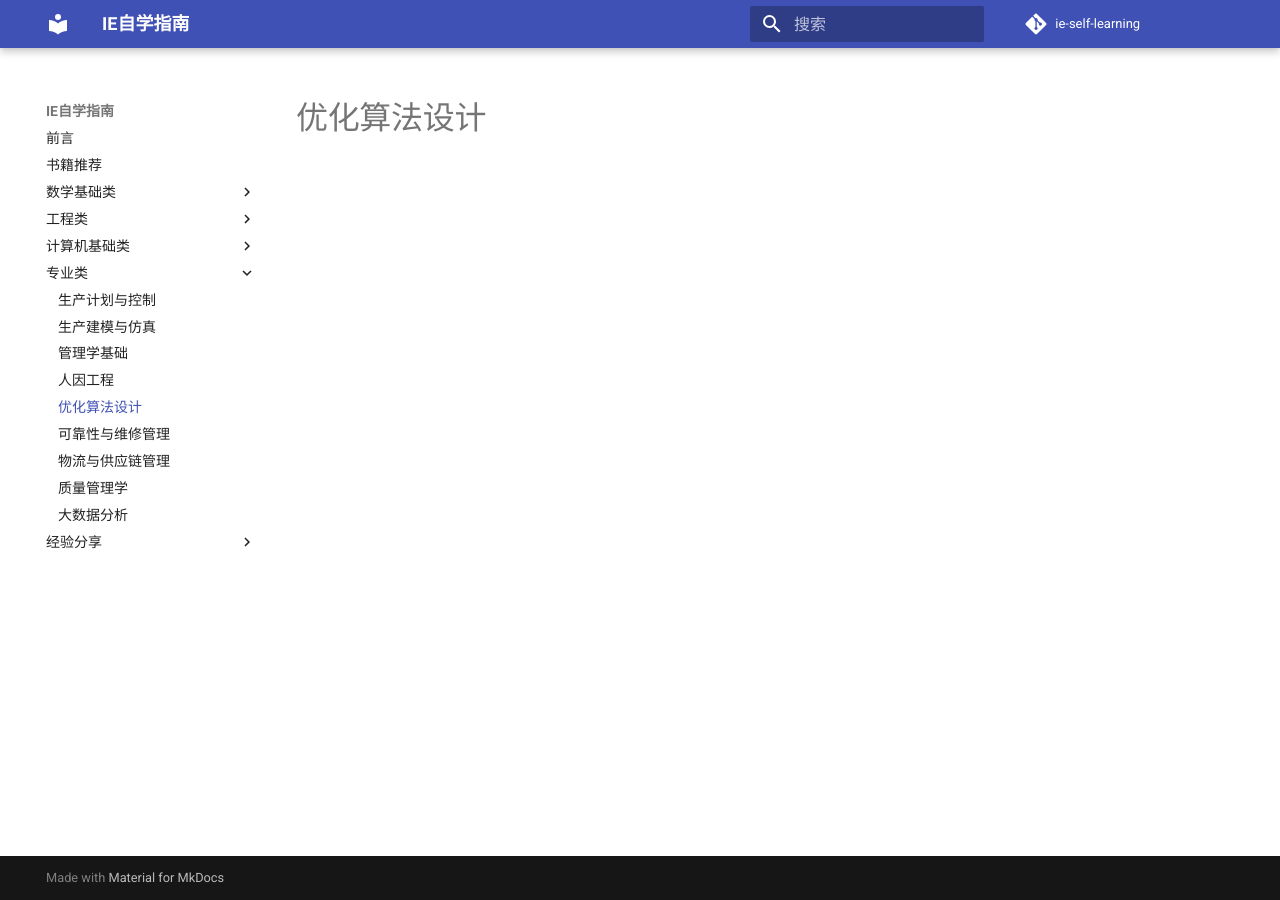
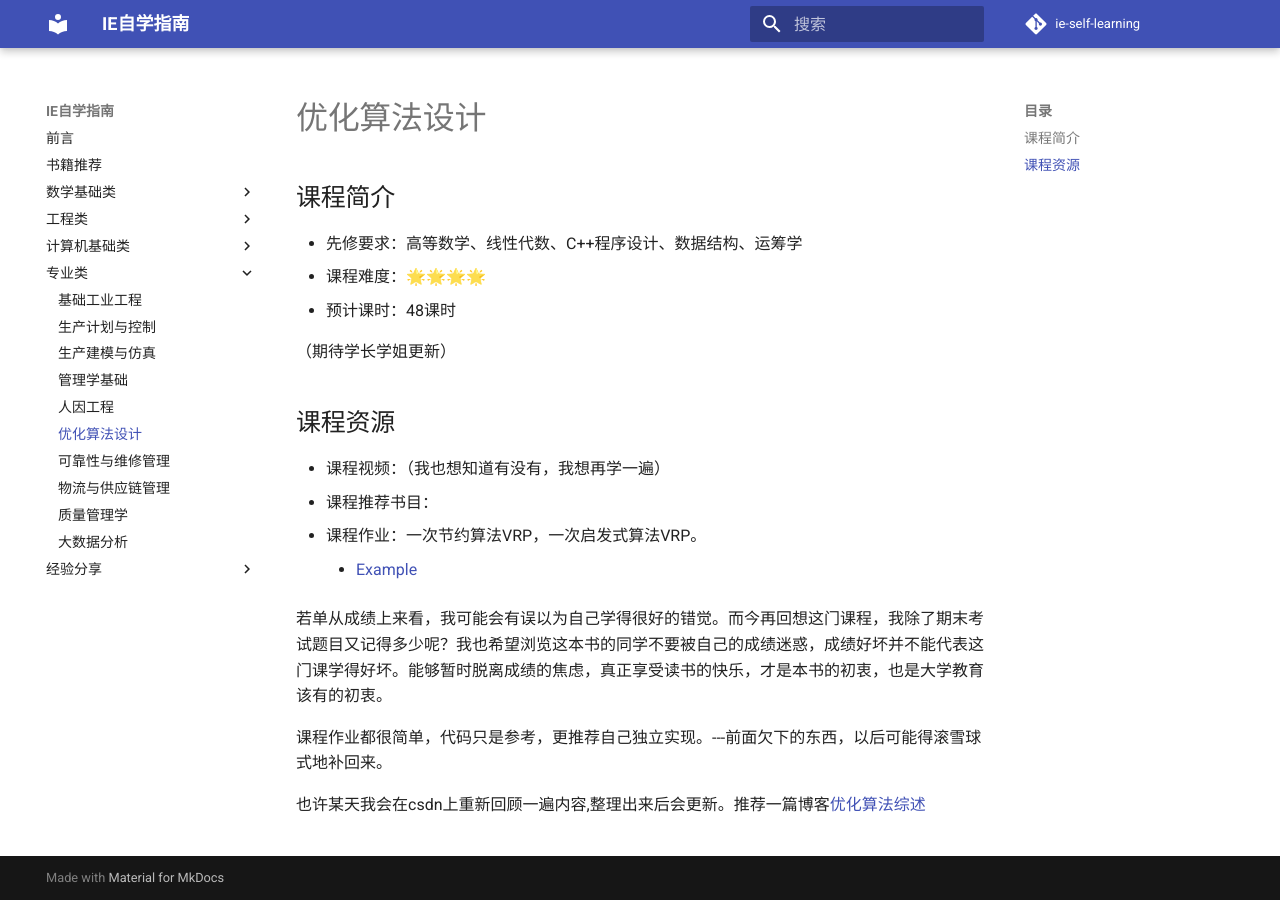
Before and after one commit to ceclin/ie-self-learning, an MkDocs documentation site: the page built from docs/专业类/优化算法设计.md, in a window 1280 px wide. Built offline with MkDocs 1.6.1 and Material for MkDocs 9.7.7, drawn with Linux system fonts in a browser that asks for light colours; comment, search, counter and statistics services are not loaded.

Commit message:
update-major course (#37)
* update-major course

* fix typo

Co-authored-by: Cecil Lin <iceclin@outlook.com>

```diff
--- a/docs/专业类/优化算法设计.md
+++ b/docs/专业类/优化算法设计.md
@@ -1 +1,21 @@
 # 优化算法设计
+## 课程简介
+- 先修要求：高等数学、线性代数、C++程序设计、数据结构、运筹学
+- 课程难度：🌟🌟🌟🌟
+- 预计课时：48课时
+
+（期待学长学姐更新）
+
+
+## 课程资源
+- 课程视频：（我也想知道有没有，我想再学一遍）
+- 课程推荐书目：
+
+- 课程作业：一次节约算法VRP，一次启发式算法VRP。
+    - [Example](https://github.com/ceclin/SJTU-IO214-2021)
+
+若单从成绩上来看，我可能会有误以为自己学得很好的错觉。而今再回想这门课程，我除了期末考试题目又记得多少呢？我也希望浏览这本书的同学不要被自己的成绩迷惑，成绩好坏并不能代表这门课学得好坏。能够暂时脱离成绩的焦虑，真正享受读书的快乐，才是本书的初衷，也是大学教育该有的初衷。
+
+课程作业都很简单，代码只是参考，更推荐自己独立实现。---前面欠下的东西，以后可能得滚雪球式地补回来。
+
+也许某天我会在csdn上重新回顾一遍内容,整理出来后会更新。推荐一篇博客[优化算法综述](https://blog.csdn.net/weixin_42066990/article/details/118369811)
--- a/mkdocs.yml
+++ b/mkdocs.yml
@@ -30,6 +30,7 @@ nav:
       - 数据结构: "计算机基础类/数据结构.md"
       - 数据库原理: "计算机基础类/数据库原理.md"
   - 专业类:
+      - 基础工业工程: "专业类/基础工业工程.md"
       - 生产计划与控制: "专业类/生产计划与控制.md"
       - 生产建模与仿真: "专业类/生产建模与仿真.md"
       - 管理学基础: "专业类/管理学基础.md"
```
Also changed, not shown: docs/专业类/人因工程.md (+13 -0 lines), docs/专业类/基础工业工程.md (added, +26 -0 lines), docs/专业类/物流与供应链/物流与供应链管理.md (+2 -0 lines), docs/专业类/生产计划与控制.md (+11 -0 lines).
